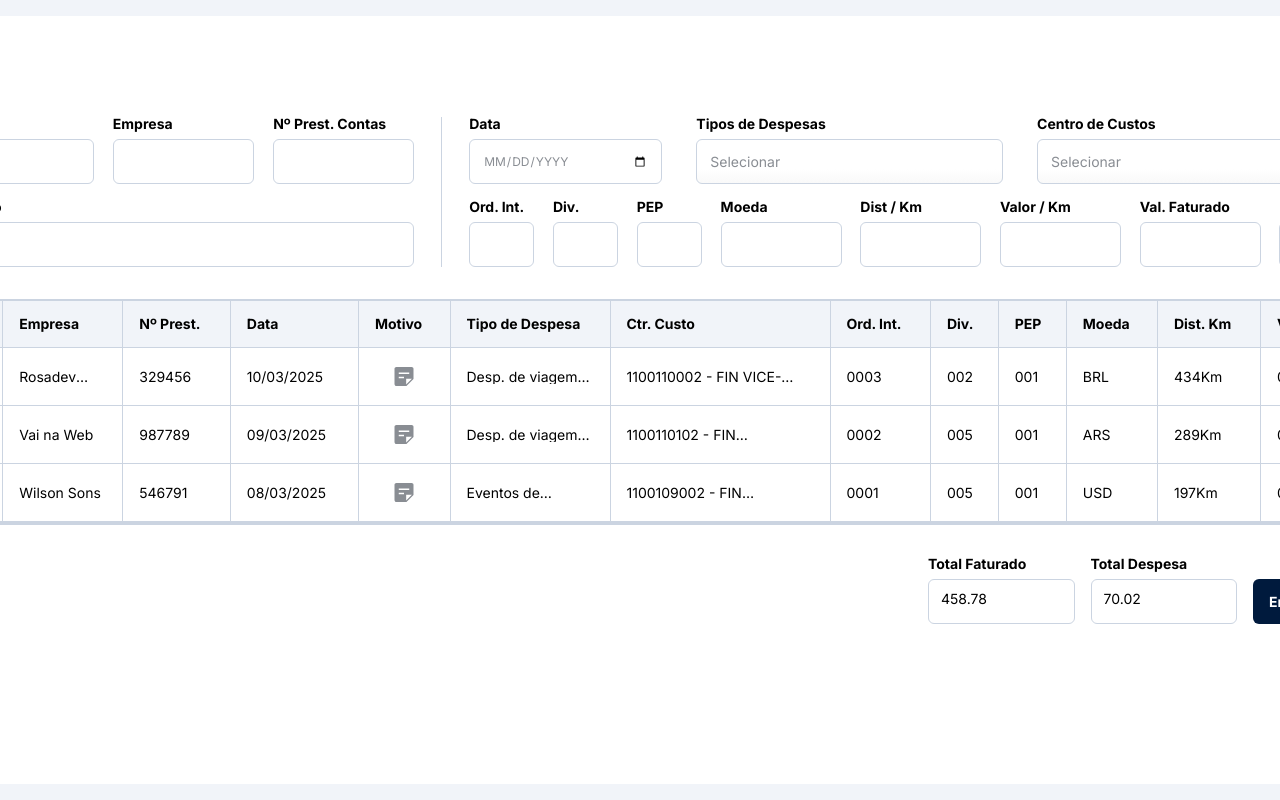
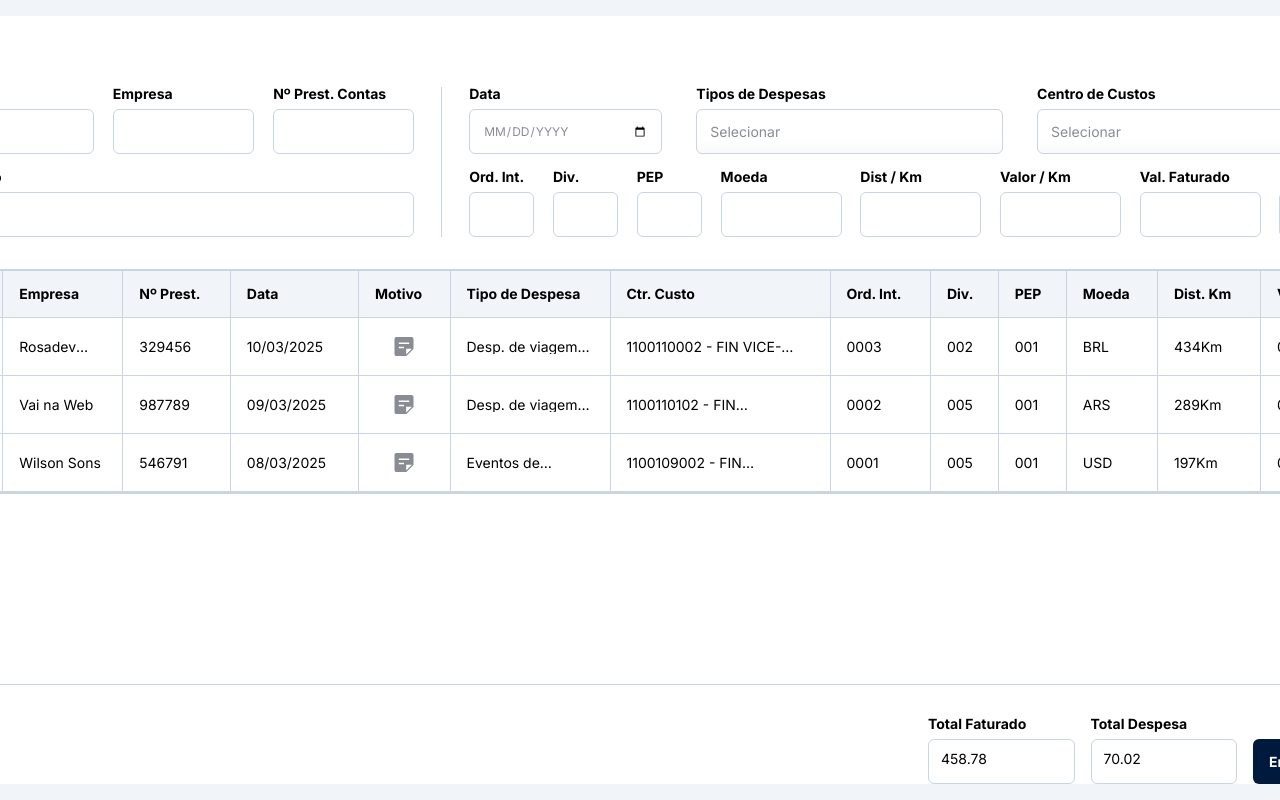
Before and after one commit to rosadevsolutions/2025-vainaweb-sispar, a React (Vite) app: page /solicitacao in a window 1280 px wide. Shown: the top 800 px of the page. Built offline with nearby package versions, Linux system fonts and the light colour scheme.

Commit message:
solicitacaoTable adjust

```diff
--- a/src/components/SolicitacaoTable/SolicitacaoTable.module.scss
+++ b/src/components/SolicitacaoTable/SolicitacaoTable.module.scss
@@ -6,6 +6,7 @@
     border-radius: 0.6rem;
     display: flex;
     justify-content: center;
+    height: 52vh;
     width: 100%;
   }
 
```
